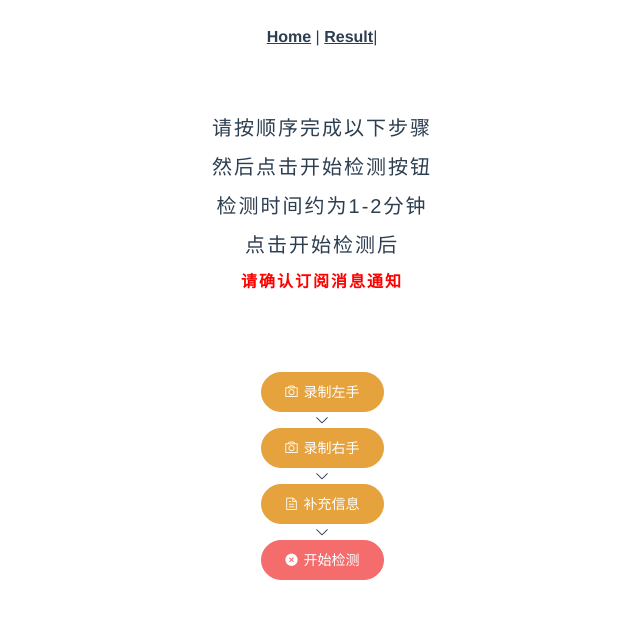
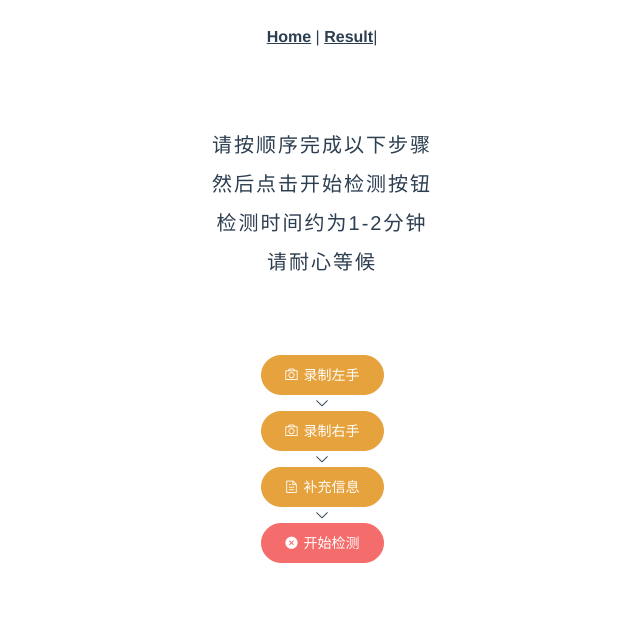
Before and after one commit to XuNing2/mini_program, a Vue app: page /record in a window 1280 px wide. Shown: the top 618 px of the page, without its empty margins (318-958 px from the left). Built offline with nearby package versions, Linux system fonts and the light colour scheme.

Commit message:
1.修改d-count接口 record.vue 2.修改几处文本，首页底下加个版本号

```diff
--- a/src/views/Record.vue
+++ b/src/views/Record.vue
@@ -4,8 +4,7 @@
             <div class="note-txt">请按顺序完成以下步骤</div>
             <div class="note-txt">然后点击开始检测按钮</div>
             <div class="note-txt">检测时间约为1-2分钟</div>
-            <div class="note-txt">点击开始检测后</div>
-            <div class="note-red-txt">请确认订阅消息通知</div>
+            <div class="note-txt">请耐心等候</div>
         </div>
 
         <el-button
@@ -144,12 +143,12 @@ export default {
             });
         },
         beginCount() {
-            // const url = "/d-count/" + this.$store.state.gId + "/start";
+            const url = "/d-count/" + this.$store.state.gId + "/start";
             this.$store.state.cLoading = true;
-            const url = "/count/" + this.$store.state.gId + "/startandpush";
+            // const url = "/count/" + this.$store.state.gId + "/startandpush";
             // this.$axios.post(url);
             this.$axios
-                .post(url)
+                .get(url)
                 .then((result) => {
                     this.$store.state.cLoading = false;
                     console.result.data;
--- a/src/views/Thanks.vue
+++ b/src/views/Thanks.vue
@@ -4,8 +4,7 @@
             <h1 class="thanks">感谢您的提交</h1>
             <div class="note-txt">检测时间约为1-2分钟</div>
             <div class="note-txt">具体时间受网络状况影响</div>
-            <div class="note-txt">检测完成后将向您推送分析报告（并不会）</div>
-            <div class="note-txt">现在可以退出网页耐心等候</div>
+            <div class="note-txt">请耐心等候</div>
         </div>
 
         <el-button
```
